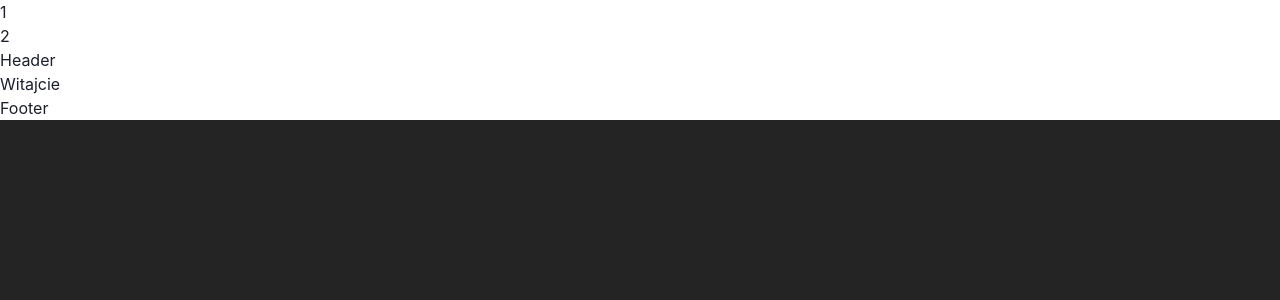
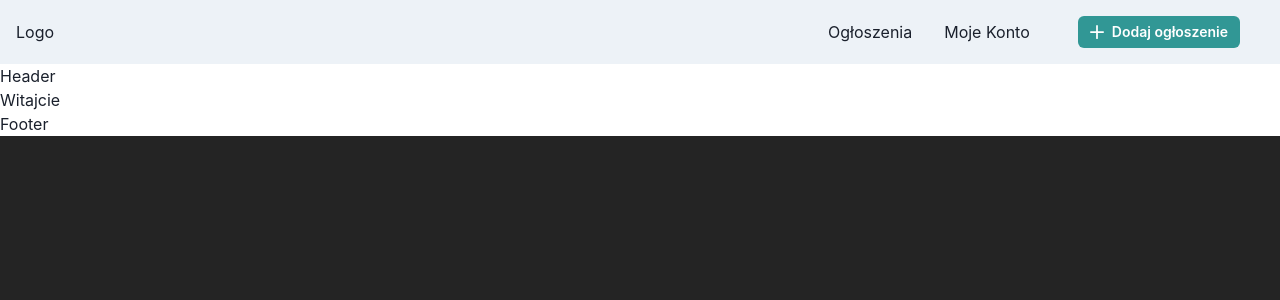
Before and after one commit to Przekol/realty-zone-frontend, a React (Vite) app: page / in a window 1280 px wide. Shown: the top 300 px of the page. Built offline with nearby package versions, Linux system fonts and the light colour scheme.

Commit message:
Implement navigations

```diff
--- a/src/components/Navigation/Navigation.tsx
+++ b/src/components/Navigation/Navigation.tsx
@@ -1,12 +1,74 @@
-import React from 'react';
+import { AddIcon, CloseIcon, HamburgerIcon } from '@chakra-ui/icons';
+import { Box, Button, Flex, HStack, IconButton, Link, Stack, useColorModeValue, useDisclosure } from '@chakra-ui/react';
+import React, { ReactNode } from 'react';
 
+const Links = [
+  { to: '/announcements', label: 'Ogłoszenia' },
+  { to: '/my-account', label: 'Moje Konto' },
+  { to: '/add-announcement', label: 'Dodaj ogłoszenie', special: true },
+];
+
+const NavLink = ({ to, children }: { to: string; children: ReactNode }) => (
+  <Link
+    px={2}
+    py={1}
+    rounded={'md'}
+    _hover={{
+      textDecoration: 'none',
+      bg: useColorModeValue('gray.200', 'gray.700'),
+    }}
+    href={to}
+  >
+    {children}
+  </Link>
+);
 export const Navigation = () => {
+  const { isOpen, onOpen, onClose } = useDisclosure();
+
   return (
-    <nav>
-      <ul>
-        <li>1</li>
-        <li>2</li>
-      </ul>
-    </nav>
+    <>
+      <Box bg={useColorModeValue('gray.100', 'gray.900')} px={4}>
+        <Flex h={16} alignItems={'center'} justifyContent={'space-between'}>
+          <IconButton
+            size={'md'}
+            icon={isOpen ? <CloseIcon /> : <HamburgerIcon />}
+            aria-label={'Open Menu'}
+            display={{ md: 'none' }}
+            onClick={isOpen ? onClose : onOpen}
+          />
+          <Box>Logo</Box>
+          <HStack spacing={8} alignItems={'center'}>
+            <HStack as={'nav'} spacing={4} display={{ base: 'none', md: 'flex' }}>
+              {Links.filter((link) => !link.special).map((link) => (
+                <NavLink key={link.to} to={link.to}>
+                  {link.label}
+                </NavLink>
+              ))}
+            </HStack>
+            <Flex alignItems={'center'}>
+              {Links.filter((link) => link.special).map((link) => (
+                <NavLink key={link.to} to={link.to}>
+                  <Button variant={'solid'} colorScheme={'teal'} size={'sm'} mr={4} leftIcon={<AddIcon />}>
+                    {link.label}
+                  </Button>
+                </NavLink>
+              ))}
+            </Flex>
+          </HStack>
+        </Flex>
+
+        {isOpen ? (
+          <Box pb={4} display={{ md: 'none' }}>
+            <Stack as={'nav'} spacing={4}>
+              {Links.filter((link) => !link.special).map((link) => (
+                <NavLink key={link.to} to={link.to}>
+                  {link.label}
+                </NavLink>
+              ))}
+            </Stack>
+          </Box>
+        ) : null}
+      </Box>
+    </>
   );
 };
```
